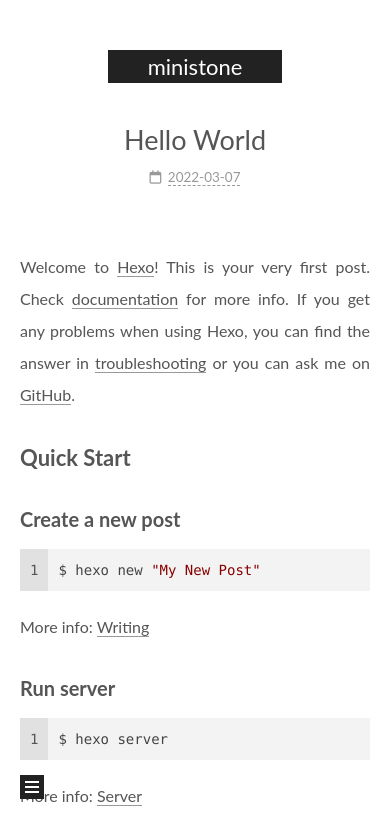
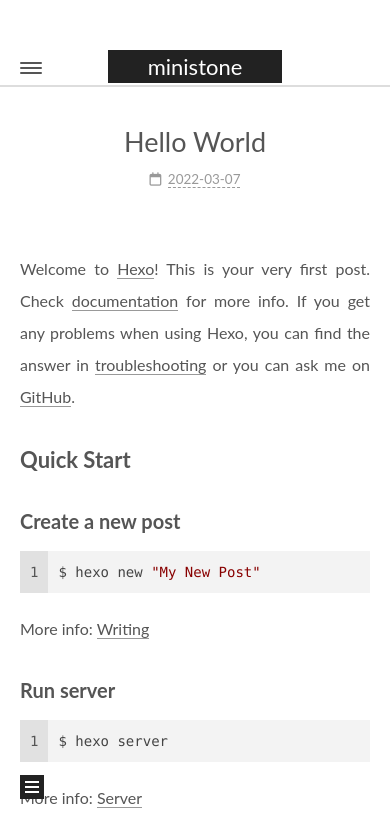
Before and after one commit to ministone666/https-ministone666.github.io-, a plain HTML site: page 2022/03/07/hello-world/index.html in a window 390 px wide. Shown: the top 839 px of the page. Drawn offline with nearby package versions, Linux system fonts and the light colour scheme.

Commit message:
Site updated: 2022-03-18 22:02:59

```diff
--- a/2022/03/07/hello-world/index.html
+++ b/2022/03/07/hello-world/index.html
@@ -60,6 +60,9 @@
       <div class="header-inner"><div class="site-brand-container">
   <div class="site-nav-toggle">
     <div class="toggle" aria-label="Toggle navigation bar" role="button">
+        <span class="toggle-line"></span>
+        <span class="toggle-line"></span>
+        <span class="toggle-line"></span>
     </div>
   </div>
 
@@ -80,6 +83,12 @@
 
 
 
+<nav class="site-nav">
+  <ul class="main-menu menu">
+        <li class="menu-item menu-item-home"><a href="/" rel="section"><i class="fa fa-home fa-fw"></i>Home</a></li>
+        <li class="menu-item menu-item-about"><a href="/about/" rel="section"><i class="fa fa-user fa-fw"></i>About</a></li>
+  </ul>
+</nav>
 
 
 
@@ -284,3 +293,5 @@
 
 </body>
 </html>
+<!-- 页面点击小红心 -->
+<script type="text/javascript" src="/js/src/clicklove.js"></script>
```
Also changed, not shown: 2022/03/07/test1/index.html (+11 -0 lines), 2022/03/15/云计算作业一/index.html (+11 -0 lines), archives/2022/03/index.html (+11 -0 lines), archives/2022/index.html (+11 -0 lines), archives/index.html (+11 -0 lines), index.html (+11 -0 lines), js/clicklove.js (added, +1 -0 lines), images/avatar .gif (added), images/avatar.gif (deleted).
